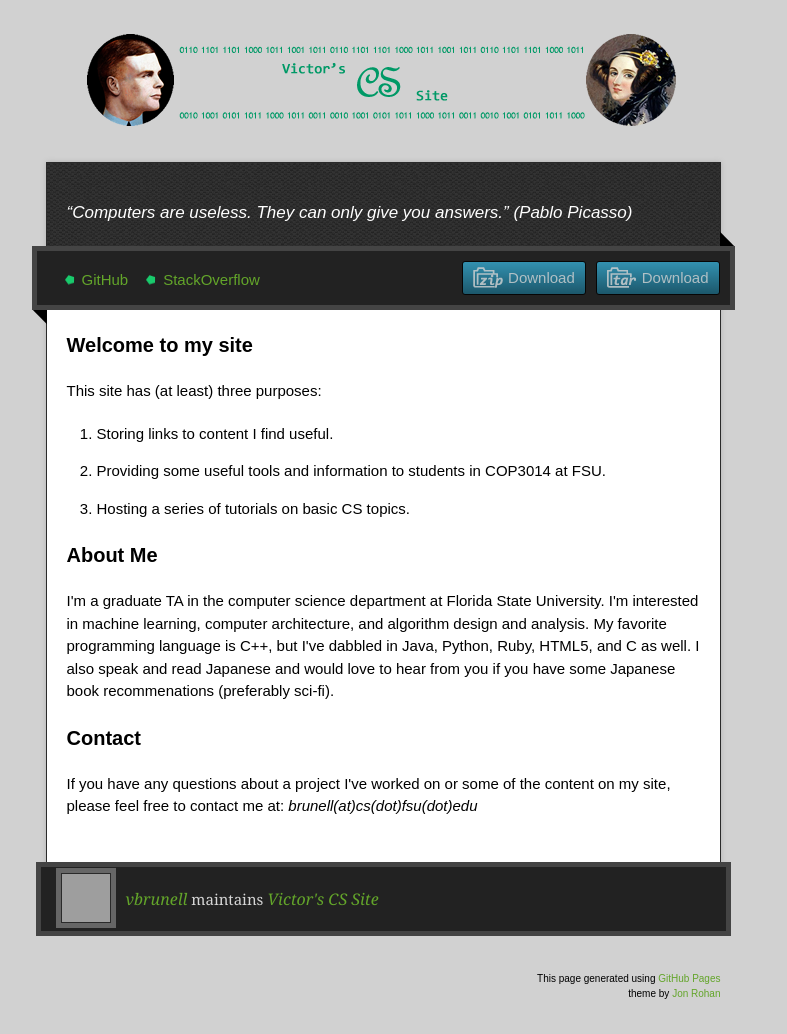
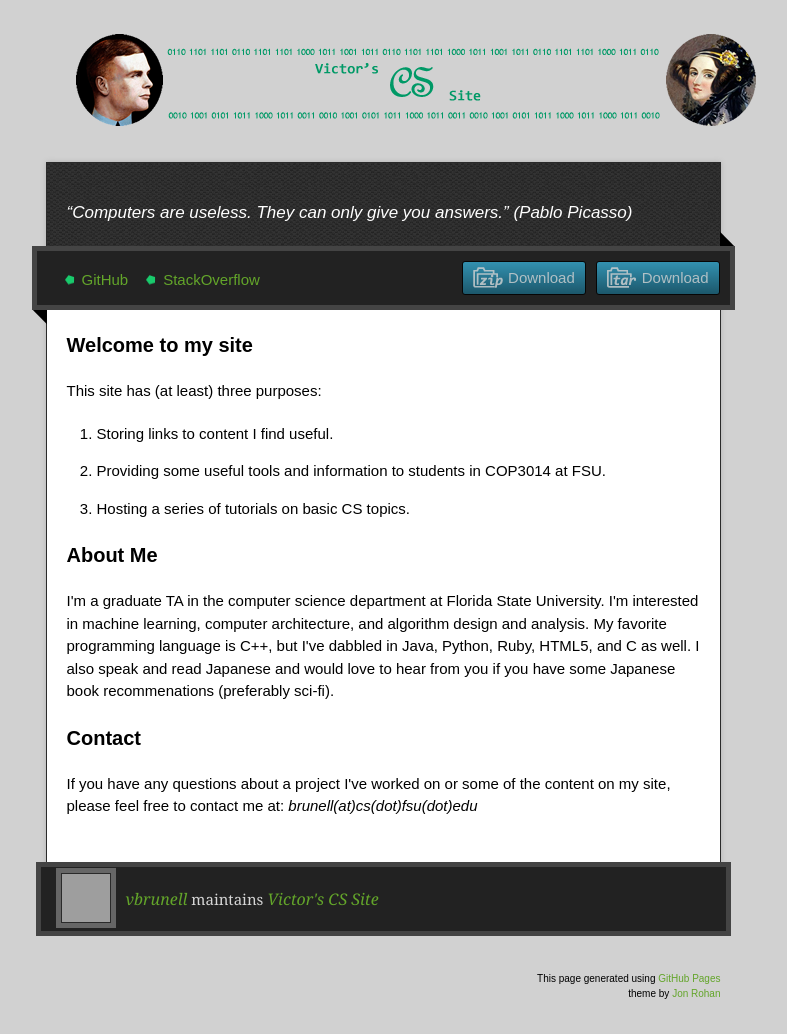
Before and after one commit to vbrunell/vbrunell.github.io, a plain HTML site: page index.html in a window 1280 px wide. Shown: the whole page, without its empty margins (257-1044 px from the left). Drawn offline with nearby package versions, Linux system fonts and the light colour scheme; grey boxes are pictures that could not be loaded.

Commit message:
new banners

```diff
--- a/index.html
+++ b/index.html
@@ -22,7 +22,7 @@
 
   <div class="wrapper">
     <header>
-      <h1 class="title"><img src="images/Banner3.png" alt="Victor's CS Site"></h1>
+      <h1 class="title"><img src="images/Banner4.png" alt="Victor's CS Site"></h1>
     </header>
     <div id="container">
       <p class="tagline"><em>“Computers are useless.  They can only give you answers.”
```
Also changed, not shown: images/Banner4.png (added).
